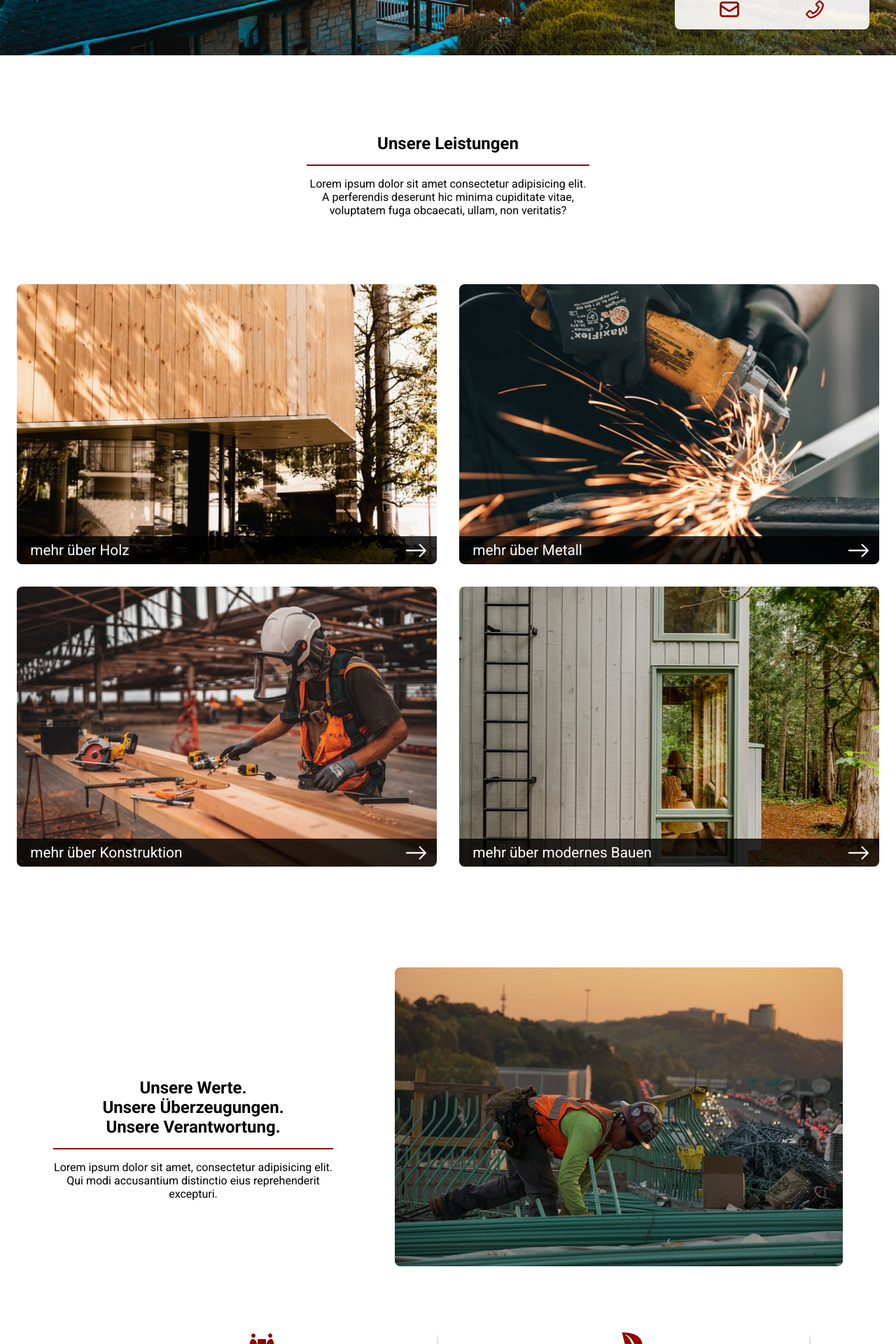
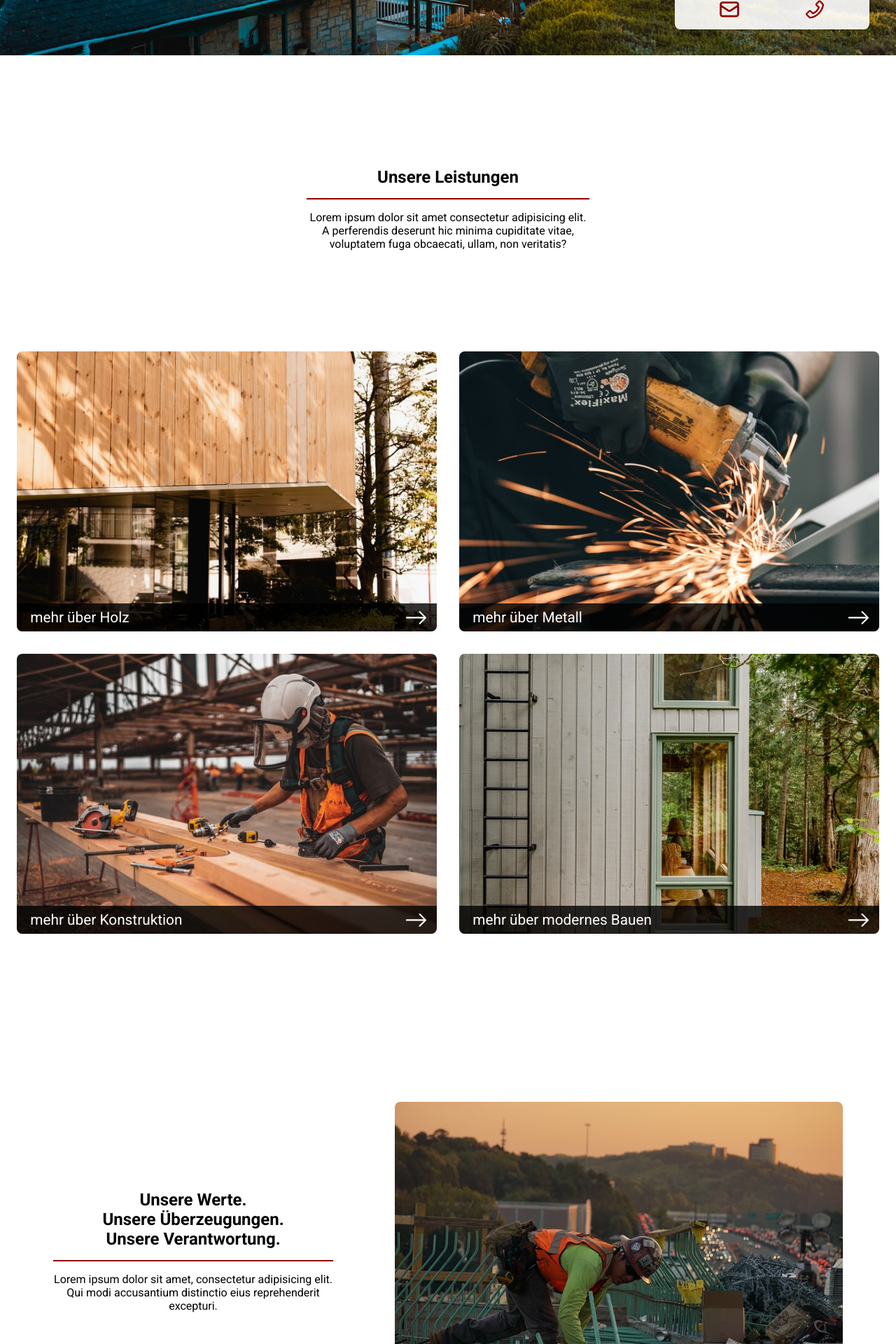
Before and after one commit to asi-isa/construction, a Next.js app: page / in a window 1280 px wide. Shown: the part 720-2640 px from the top of the page at 70% size. Built offline with nearby package versions, Linux system fonts and the light colour scheme.

Commit message:
redesign aboutus section; more whitespace

```diff
--- a/comps/section/AboutUs.module.css
+++ b/comps/section/AboutUs.module.css
@@ -44,8 +44,14 @@
   gap: 2rem;
 }
 
-@media (min-width: 1035px) {
+@media (min-width: 1168px) {
+  .resp_cont {
+    margin-bottom: 4rem;
+  }
   .heading {
     margin-bottom: 1rem;
   }
+  .header {
+    margin-bottom: 6rem;
+  }
 }
--- a/comps/section/MyWork.module.css
+++ b/comps/section/MyWork.module.css
@@ -21,3 +21,12 @@
   justify-content: center;
   gap: 2rem;
 }
+
+@media (min-width: 1168px) {
+  .mywork {
+    margin-bottom: 12rem;
+  }
+  .header {
+    margin: 6rem auto;
+  }
+}
--- a/comps/section/SVGCard.module.css
+++ b/comps/section/SVGCard.module.css
@@ -1,10 +1,26 @@
 .card {
   padding: 0.5rem;
-  border-radius: 0.5rem;
-  box-shadow: rgba(0, 0, 0, 0.15) 1.95px 1.95px 2.6px;
+  /* box-shadow: rgba(0, 0, 0, 0.15) 1.95px 1.95px 2.6px; */
   width: 94vw;
   max-width: 500px;
   margin-bottom: 2rem;
+  position: relative;
+  transition: transform 450ms ease;
+}
+.card::after {
+  content: "";
+  position: absolute;
+  height: 2px;
+  background-color: var(--black-80);
+  bottom: -0.7rem;
+  left: 0;
+  right: 0;
+}
+
+.card:hover,
+.card:focus,
+.card:active {
+  transform: translateY(0.1rem);
 }
 
 .svg {
```
